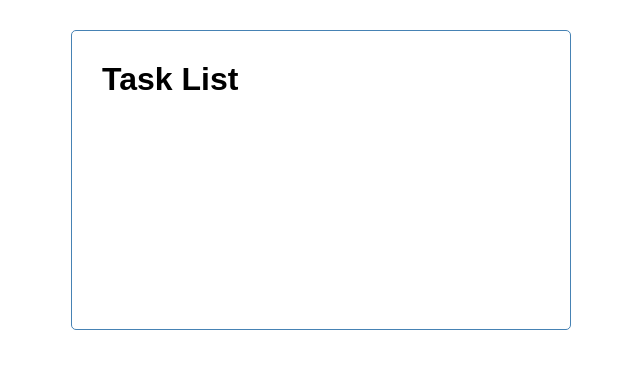
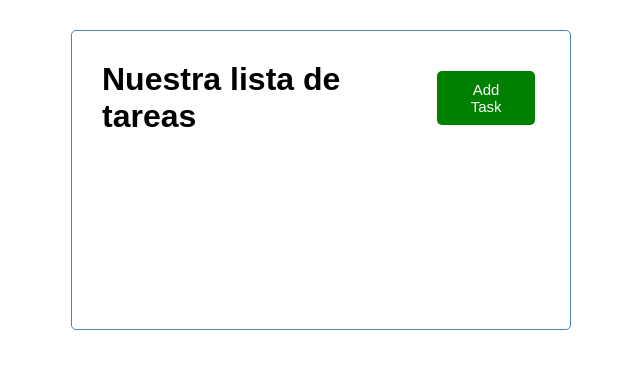
Before and after one commit to euge-gomez/taskListAngular, an Angular app: page / in a window 1280 px wide. Shown: the top 368 px of the page, without its empty margins (319-959 px from the left). Built offline with nearby package versions, Linux system fonts and the light colour scheme.

Commit message:
Primer boton

```diff
--- a/src/app/app.module.ts
+++ b/src/app/app.module.ts
@@ -4,11 +4,13 @@
 import { AppRoutingModule } from './app-routing.module';
 import { AppComponent } from './app.component';
 import { HeaderComponent } from './components/header/header.component';
+import { ButtonComponent } from './components/button/button.component';
 
 @NgModule({
   declarations: [
     AppComponent,
-    HeaderComponent
+    HeaderComponent,
+    ButtonComponent
   ],
   imports: [
     BrowserModule,
--- /dev/null
+++ b/src/app/components/button/button.component.html
@@ -0,0 +1,7 @@
+<button
+    class="btn"
+    [ngStyle]="{'background-color': color}"
+    (click)="onClick()"
+>
+    {{text}}
+</button>
--- /dev/null
+++ b/src/app/components/button/button.component.ts
@@ -0,0 +1,24 @@
+import { Component, OnInit, Input, Output, EventEmitter } from '@angular/core';
+
+@Component({
+  selector: 'app-button',
+  templateUrl: './button.component.html',
+  styleUrls: ['./button.component.css']
+})
+export class ButtonComponent {
+  @Input() text: string = "";
+  @Input() color: string = "";
+  @Output() btnClick = new EventEmitter()
+
+
+  constructor() {}
+
+  ngOnInit(): void {
+
+  }
+
+  onClick(){
+    this.btnClick.emit();
+  }
+
+}
--- a/src/app/components/header/header.component.html
+++ b/src/app/components/header/header.component.html
@@ -1 +1,8 @@
-<h1>Task List</h1>
+<header>
+    <h1>{{title}}</h1>
+    <app-button
+        color="green"
+        text="Add Task"
+        (btnClick)="toggleAddTask"
+    ></app-button>
+</header>
--- a/src/app/components/header/header.component.ts
+++ b/src/app/components/header/header.component.ts
@@ -1,4 +1,4 @@
-import { Component } from '@angular/core';
+import { Component, OnInit} from '@angular/core';
 
 @Component({
   selector: 'app-header',
@@ -11,6 +11,9 @@
   constructor() {}
 
   ngOnInit(): void {
+  }
 
+  toggleAddTask(){
+    console.log("toggleAddTask!")
   }
 }
```
Also changed, not shown: src/app/components/button/button.component.css (added), 1 other file (tests, documents, lock files or other folders).
